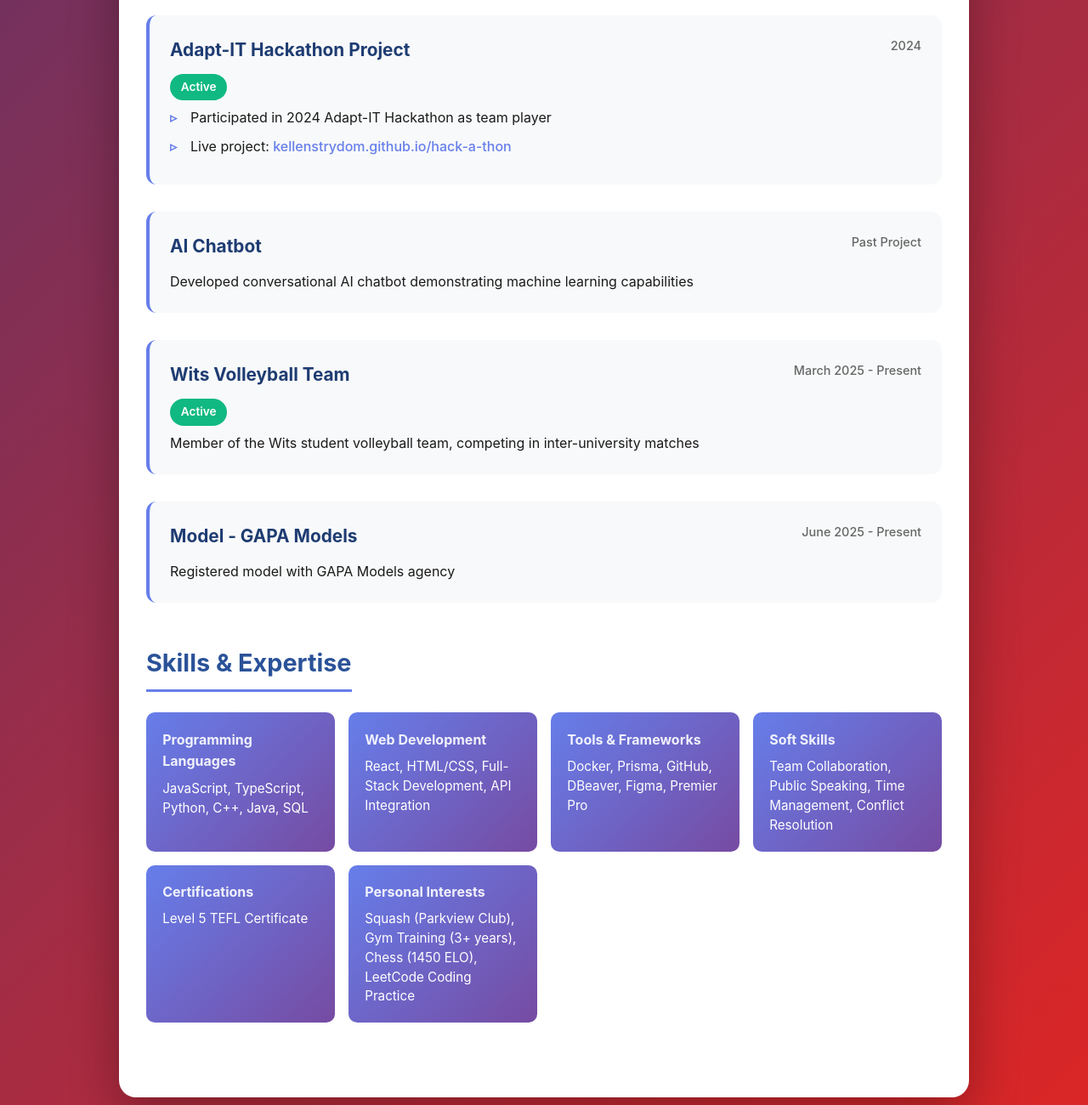
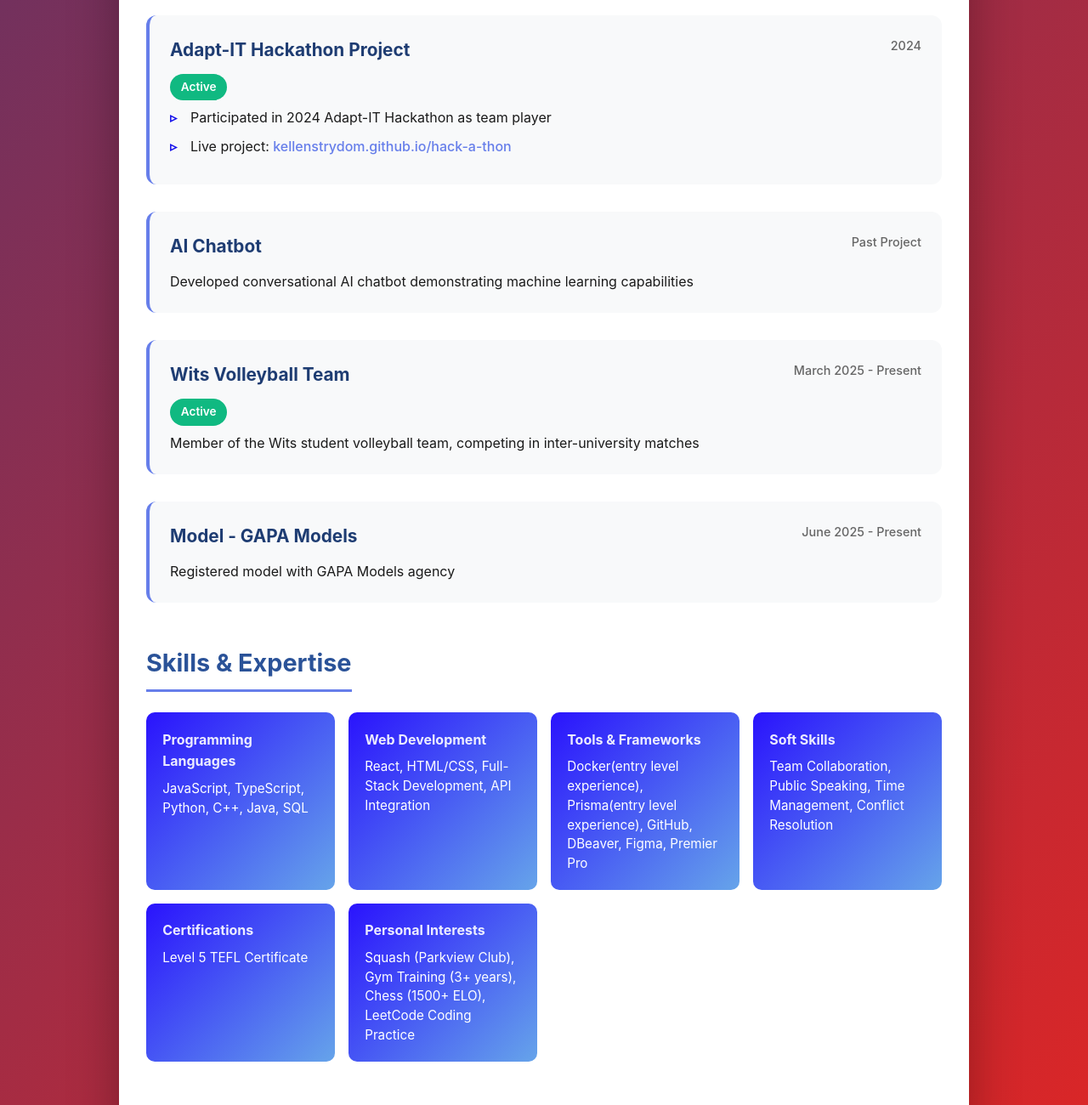
Before and after one commit to Kiransoodyall03/Kiran_cv, a plain HTML site: page index.html in a window 1280 px wide. Shown: the part 2140-3440 px from the top of the page at 85% size. Drawn offline with Linux system fonts and the light colour scheme.

Commit message:
overhauled cv

```diff
--- a/index.html
+++ b/index.html
@@ -170,7 +170,7 @@
             content: '▹';
             position: absolute;
             left: 0;
-            color: #667eea;
+            color: #130feb;
             font-weight: bold;
         }
 
@@ -181,7 +181,7 @@
         }
 
         .skill-category {
-            background: linear-gradient(135deg, #667eea 0%, #764ba2 100%);
+            background: linear-gradient(135deg, #2a13fd 0%, #66a4ea 100%);
             color: white;
             padding: 1.2rem;
             border-radius: 10px;
@@ -449,7 +449,7 @@
                     </div>
                     <div class="skill-category">
                         <h4>Tools & Frameworks</h4>
-                        <p>Docker, Prisma, GitHub, DBeaver, Figma, Premier Pro</p>
+                        <p>Docker(entry level experience), Prisma(entry level experience), GitHub, DBeaver, Figma, Premier Pro</p>
                     </div>
                     <div class="skill-category">
                         <h4>Soft Skills</h4>
@@ -461,7 +461,7 @@
                     </div>
                     <div class="skill-category">
                         <h4>Personal Interests</h4>
-                        <p>Squash (Parkview Club), Gym Training (3+ years), Chess (1450 ELO), LeetCode Coding Practice</p>
+                        <p>Squash (Parkview Club), Gym Training (3+ years), Chess (1500+ ELO), LeetCode Coding Practice</p>
                     </div>
                 </div>
             </section>
```
